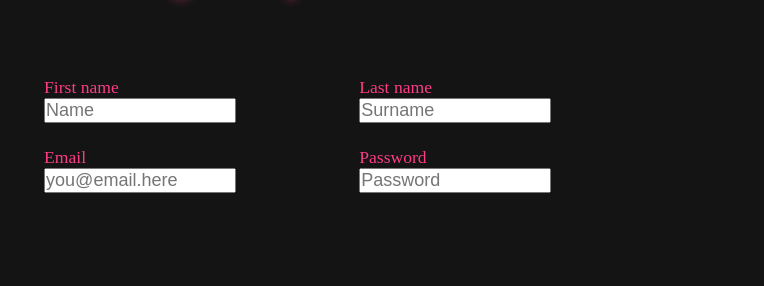
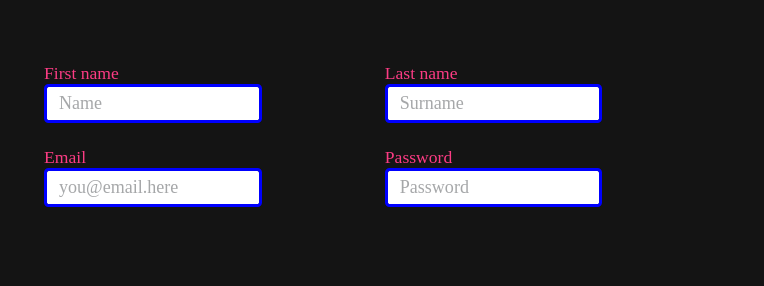
Before and after one commit to Diy-101/Project-Sign-up-Form, a plain HTML site: page index.html in a window 1280 px wide. Shown: the part 273-559 px from the top of the page, 516-1280 px from the left. Drawn offline with Linux system fonts and the light colour scheme.

Commit message:
small fixes

```diff
--- a/index.html
+++ b/index.html
@@ -61,6 +61,7 @@
               id="email"
               name="email"
               class="input"
+              pattern="\w+@\w{1,6}\.\w{1,6}"
               placeholder="you@email.here"
               required
               />
@@ -73,7 +74,7 @@
                 name="password"
                 class="input"
                 placeholder="Password"
-                minlength="8"
+                pattern="\w{8,20}"
                 required
               />
             </div>
@@ -83,5 +84,6 @@
         </form>
       </div>
     </div>
+    <script src="/scripts/index.js"></script>
   </body>
 </html>
--- a/styles/index.css
+++ b/styles/index.css
@@ -88,9 +88,36 @@ body {
 }
 
 .input {
-    width: 15vw;
+    width: 17vw;
     min-width: 10vw;
     font-size: 1.025em;
+    background-clip: padding-box;
+    padding: 0.375rem 0.75rem;
+    border-radius: 0.25em;
+    font-family: inherit;
+    border: 3px solid #bdbdbd;
+    transition: border-color 0.15s ease-in-out, box-shadow 0.15s ease-in-out;
+}
+
+.input::placeholder {
+    color: #212529;
+    opacity: 0.4;
+}
+
+.input:focus {
+    color: #212529;
+    background-color: #fff;
+    border-color: #fc3c84;
+    outline: 0;
+    box-shadow: 0 0 0 0.2rem rgba(158, 158, 158, 0.25);
+}
+
+.input:valid {
+    border-color: #bdbdbd;
+}
+
+.input:invalid {
+    border-color: blue;
 }
 
 .row2 {
```
